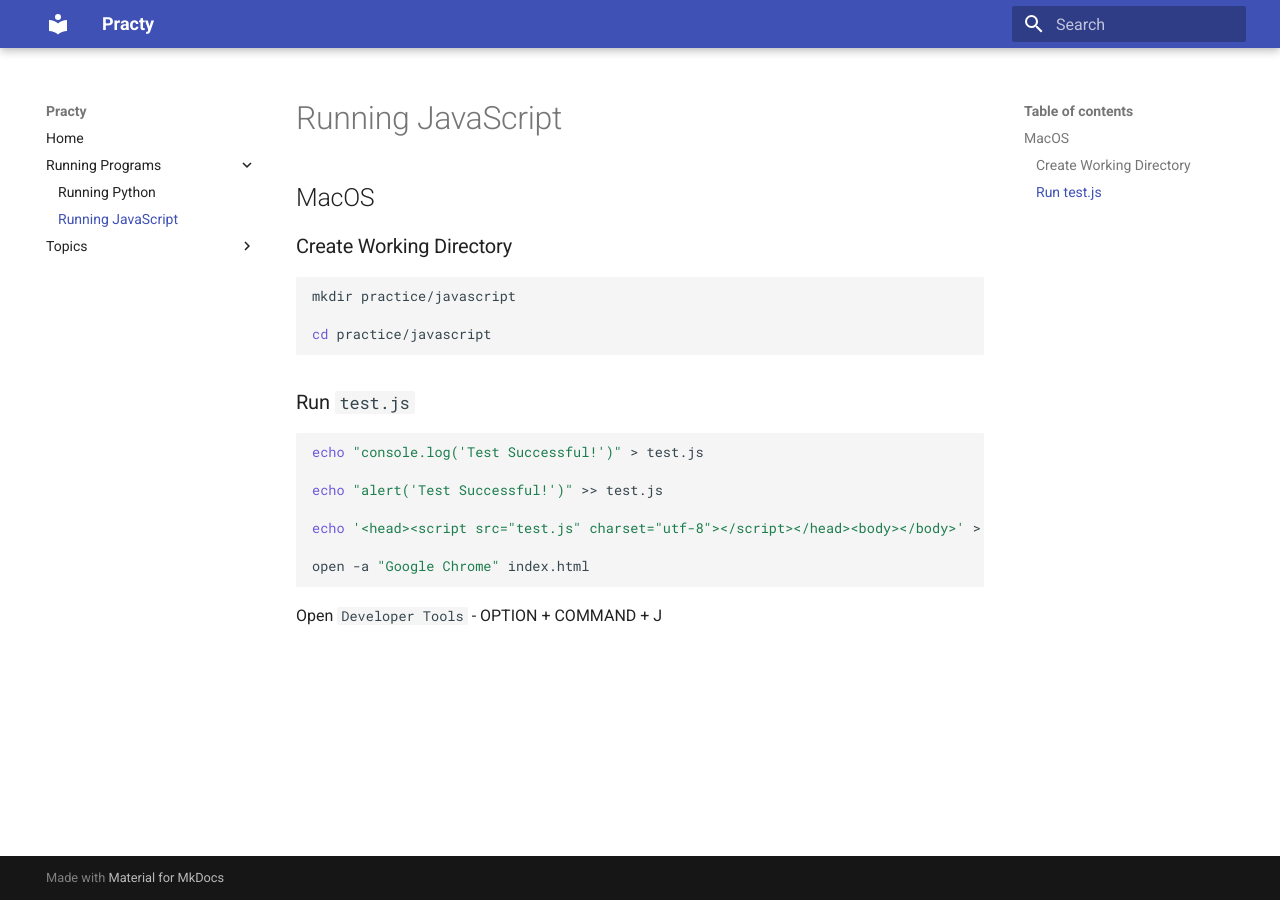
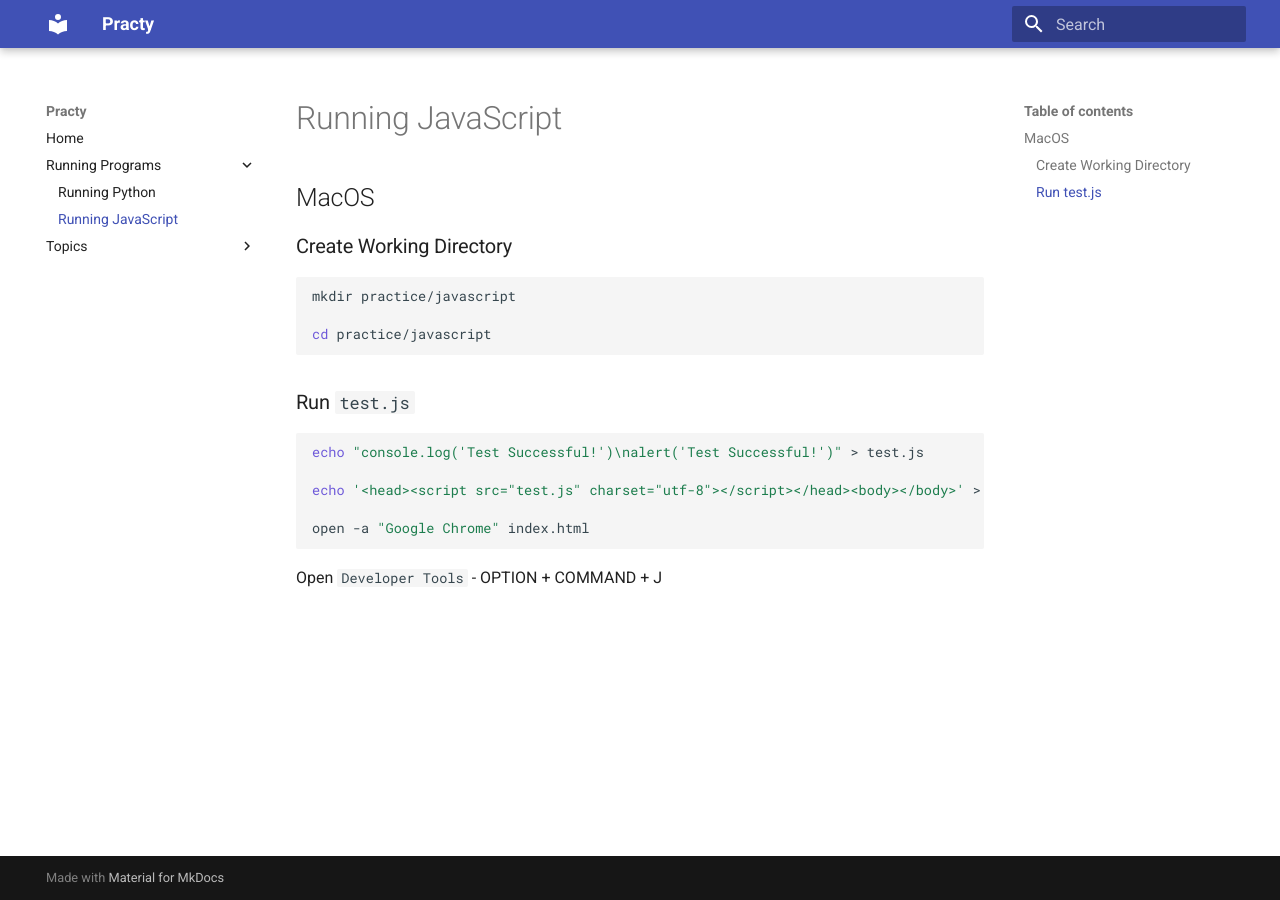
Before and after one commit to jabrielcjones/practy, an MkDocs documentation site: the page built from docs/languages/running_javascript.md, in a window 1280 px wide. Built offline with MkDocs 1.6.1 and Material for MkDocs 9.7.7, drawn with Linux system fonts in a browser that asks for light colours.

Commit message:
Update running_javascript.md

````diff
--- a/docs/languages/running_javascript.md
+++ b/docs/languages/running_javascript.md
@@ -13,9 +13,7 @@ cd practice/javascript
 ### Run `test.js`
 
 ```bash
-echo "console.log('Test Successful!')" > test.js
-
-echo "alert('Test Successful!')" >> test.js
+echo "console.log('Test Successful!')\nalert('Test Successful!')" > test.js
 
 echo '<head><script src="test.js" charset="utf-8"></script></head><body></body>' > index.html
 
````
